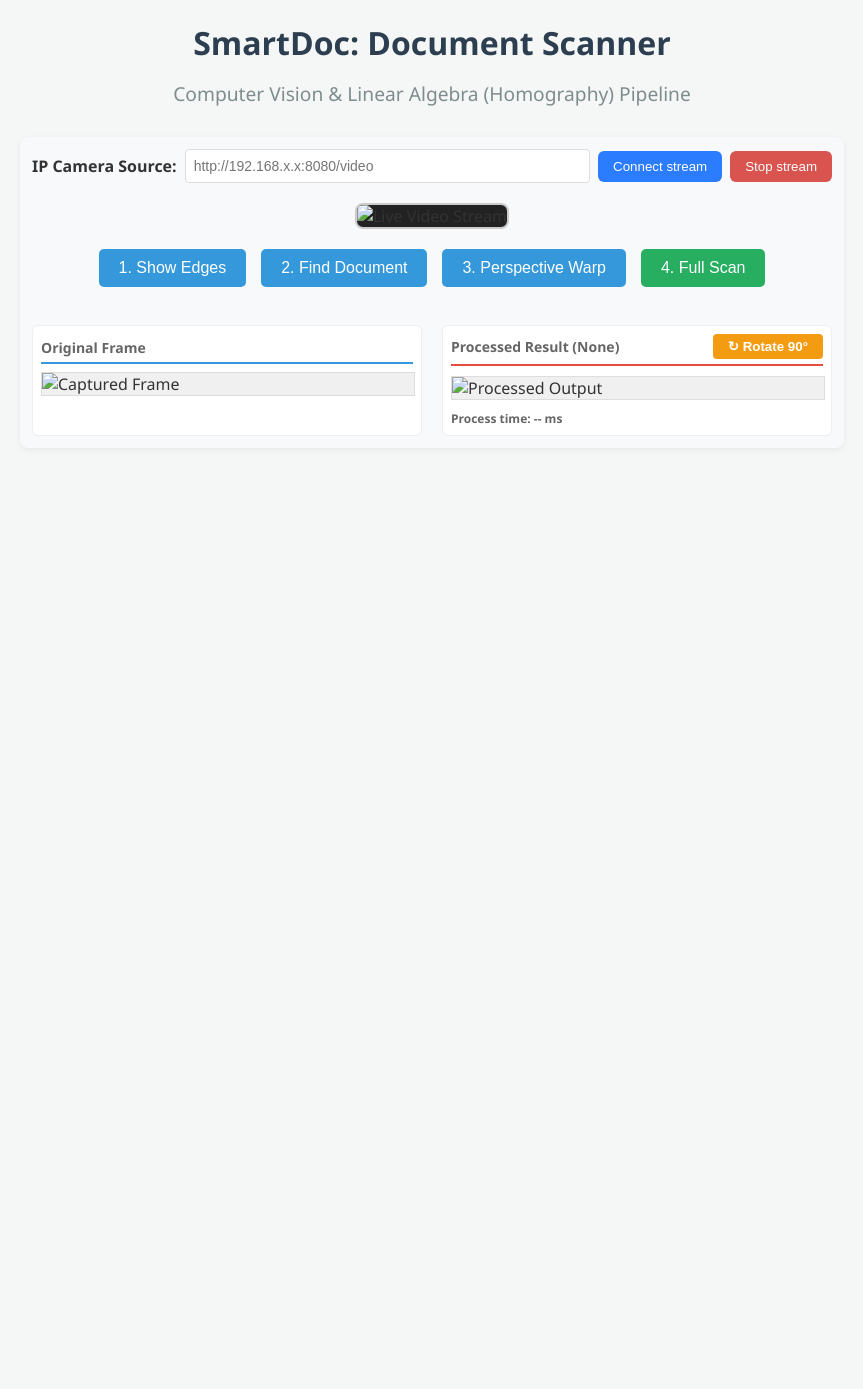
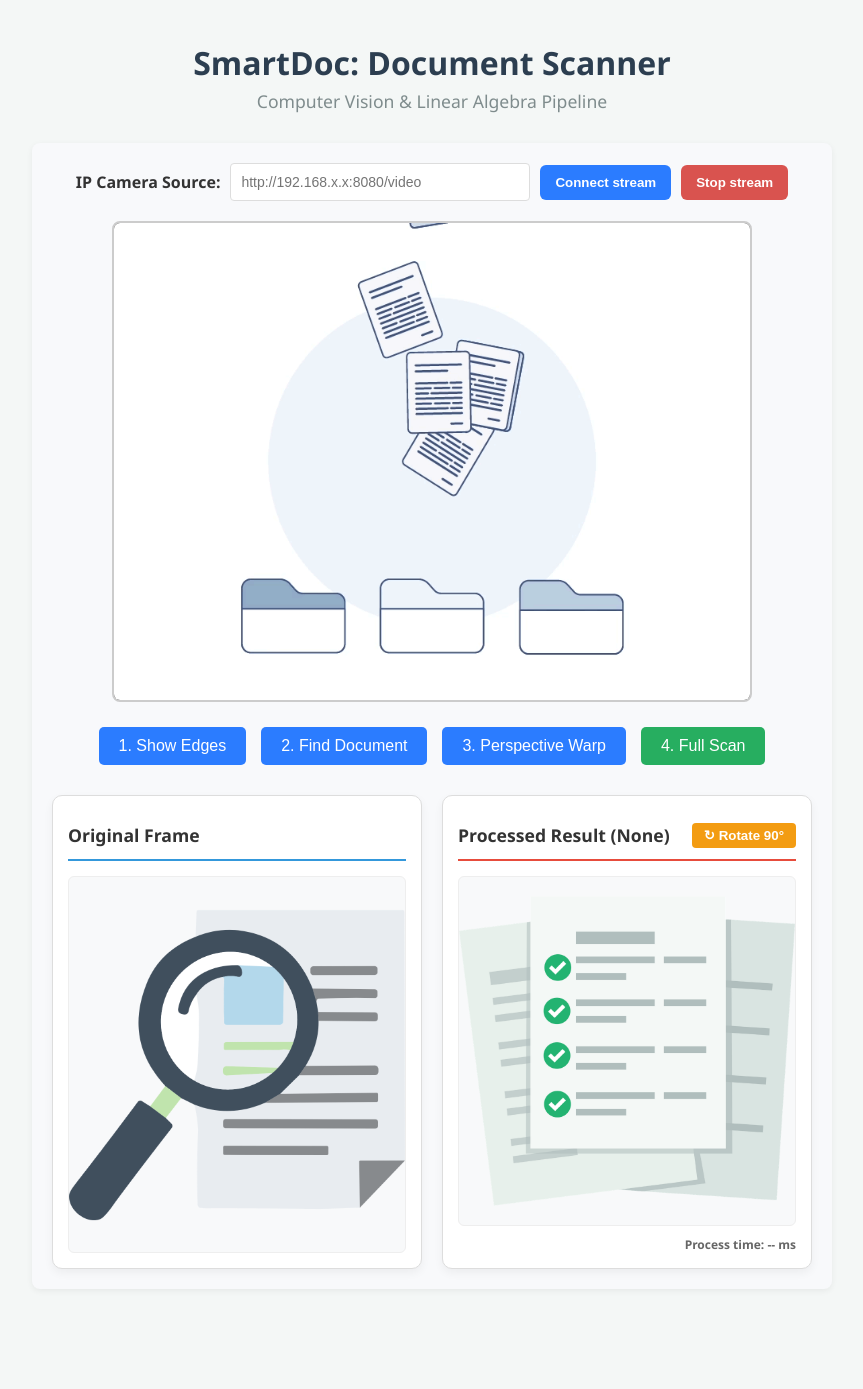
Before and after one commit to hangle02/ComputerVision-main, a Flask app: page / in a window 1280 px wide. Shown: the whole page, without its empty margins (208-1071 px from the left). Before the commit the page ends 423 px from the top, so only its background shows below. Run offline with Flask 3, Linux system fonts and the light colour scheme.

Commit message:
online app

```diff
--- a/app.py
+++ b/app.py
@@ -5,6 +5,7 @@ import threading
 import time
 import base64
 import numpy as np
+from flask import send_from_directory
 
 # --- Import class xử lý ảnh từ file process.py ---
 from process import ImageProcessor
@@ -153,6 +154,17 @@ def rotate():
     except Exception as e:
         return jsonify({'ok': False, 'error': str(e)}), 500
 
+
+# --- PWA ROUTES ---
+@app.route('/manifest.json')
+def serve_manifest():
+    return send_from_directory('static', 'manifest.json')
+
+@app.route('/sw.js')
+def serve_sw():
+    return send_from_directory('static', 'sw.js')
+
+
 if __name__ == '__main__':
     # Chạy Server Flask ở port 5006
     app.run(host='0.0.0.0', port=5006, threaded=True)
--- a/static/style.css
+++ b/static/style.css
@@ -1,107 +1,126 @@
-:root{
+:root {
   --card-bg: #f8f9fb;
   --accent: #2b7cff;
   --muted: #666;
+  --blue-line: #3498db;
+  --red-line: #e74c3c;
+  --success: #27ae60;
+  --warning: #f39c12;
 }
-body{
-  font-family: Arial, Helvetica, sans-serif;
-  margin: 12px;
-  background: #fff;
-  color: #222;
+
+* { box-sizing: border-box; }
+
+body {
+  font-family: 'Segoe UI', Tahoma, Geneva, Verdana, sans-serif;
+  background: #f4f7f6;
+  color: #333;
+  margin: 0;
+  padding: 20px;
+  padding-bottom: 100px;
 }
-h1{
-  text-align:center;
-  margin-bottom: 12px;
+
+.app-header h1 { text-align: center; color: #2c3e50; margin-bottom: 5px; }
+.app-header h2 { text-align: center; color: #7f8c8d; font-size: 1.1em; font-weight: 400; margin-bottom: 30px; margin-top: 0; }
+
+.container { display: flex; justify-content: center; }
+.cam-col { max-width: 800px; width: 100%; background: var(--card-bg); border-radius: 8px; padding: 20px; box-shadow: 0 2px 6px rgba(0,0,0,0.06); }
+
+/* Controls */
+.controls { display: flex; gap: 10px; align-items: center; justify-content: center; margin-bottom: 20px; }
+.controls input[type="text"] { flex: 1; max-width: 300px; padding: 10px; border-radius: 4px; border: 1px solid #ddd; font-size: 14px; }
+.controls button { padding: 10px 15px; border-radius: 6px; border: none; color: white; cursor: pointer; font-weight: bold; }
+.btn-connect { background: var(--accent); }
+.stop { background: #d9534f; }
+
+.video-box { text-align: center; margin-bottom: 20px; }
+.video-box img { width: 100%; max-width: 640px; border: 2px solid #ccc; border-radius: 8px; background: #222; }
+
+/* Desktop Buttons */
+.desktop-step-controls { display: flex; justify-content: center; gap: 15px; margin-top: 20px; flex-wrap: wrap; }
+.step-btn { padding: 10px 20px; font-size: 16px; cursor: pointer; border: none; border-radius: 5px; background-color: var(--accent); color: white; transition: 0.3s; }
+.step-btn:hover { opacity: 0.9; }
+
+/* Results */
+.results-wrapper {
+  display: flex;
+  gap: 20px;
+  align-items: stretch;
+  margin-top: 30px;
 }
-.container{
-  display: grid;
-  grid-template-columns: 1fr 1fr;
-  gap: 16px;
-  align-items: start;
+
+.image-box, .fragment-box {
+  flex: 1;
+  display: flex;
+  flex-direction: column;
+  background: white;
+  padding: 15px;
+  border-radius: 10px;
+  border: 1px solid #ddd;
+  box-shadow: 0 4px 10px rgba(0,0,0,0.05);
 }
-/* each column */
-.cam-col{
-  background: var(--card-bg);
-  border-radius: 8px;
-  padding: 12px;
-  box-shadow: 0 2px 6px rgba(0,0,0,0.06);
+
+.image-box h3, .result-header {
+  height: 50px;
+  margin: 0 0 15px 0;
+  display: flex;
+  align-items: center;
+  box-sizing: border-box;
 }
-.controls{
-  display:flex;
-  gap:8px;
-  align-items:center;
-  margin-bottom:8px;
+
+.image-box h3 { border-bottom: 2px solid var(--blue-line); width: 100%; font-size: 1.1rem; }
+.result-header { border-bottom: 2px solid var(--red-line); justify-content: space-between; }
+.result-header h3 { margin: 0; font-size: 1.1rem; border: none; padding: 0; }
+
+.rotate-btn { padding: 5px 12px; cursor: pointer; background-color: var(--warning); color: white; border: none; border-radius: 4px; font-weight: bold; }
+
+.image-box img, .fragment-box img {
+  width: 100%;
+  height: 350px;
+  flex-grow: 1;
+  object-fit: contain;
+  background: #f8f9fa;
+  border: 1px solid #eee;
+  border-radius: 6px;
 }
-.controls input[type="text"]{
-  flex:1;
-  padding:8px;
-  border-radius:4px;
-  border:1px solid #ddd;
-  font-size:14px;
+
+.process-meta { margin-top: 10px; font-weight: bold; font-size: 12px; color: var(--muted); text-align: right; }
+
+/* PWA Elements */
+.install-btn {
+  display: block; width: fit-content; margin: 10px auto 20px auto;
+  background-color: var(--success); color: white; padding: 12px 24px;
+  border-radius: 30px; font-weight: bold; border: none;
+  box-shadow: 0 4px 10px rgba(39, 174, 96, 0.3); cursor: pointer; z-index: 999;
 }
-.controls button{
-  padding:8px 10px;
-  border-radius:6px;
-  border:none;
-  background:var(--accent);
-  color:white;
-  cursor:pointer;
+.mobile-bottom-bar { display: none; }
+
+/* Mobile View */
+@media (max-width: 768px) {
+  body { padding: 10px; padding-bottom: 100px; }
+  .app-header h2, .desktop-only, .desktop-step-controls { display: none; }
+  .controls { flex-direction: column; align-items: stretch; }
+  .controls input[type="text"] { max-width: 100%; font-size: 16px; }
+
+  .mobile-bottom-bar {
+    display: flex; position: fixed; bottom: 0; left: 0; width: 100%;
+    background: white; box-shadow: 0 -2px 10px rgba(0,0,0,0.1);
+    justify-content: space-around; align-items: center;
+    padding: 10px 5px; padding-bottom: calc(10px + env(safe-area-inset-bottom));
+    z-index: 100;
+  }
+
+  .action-btn {
+    background: transparent; border: none; display: flex; flex-direction: column;
+    align-items: center; color: var(--muted); font-size: 0.7rem; font-weight: 600; gap: 4px;
+  }
+  .action-btn .icon { font-size: 1.4rem; }
+  .action-btn-main { color: var(--success); }
+  .action-btn-main .icon {
+    background: var(--success); color: white; padding: 10px; border-radius: 50%;
+    transform: translateY(-5px);
+  }
+
+  .results-wrapper { flex-direction: column; }
+  .image-box h3, .result-header { height: auto; }
+  .image-box img, .fragment-box img { height: 280px; }
 }
-.controls button.stop{
-  background:#d9534f;
-}
-.video-box{
-  position: relative;
-  margin-bottom:8px;
-}
-.video-box img{
-  width:100%;
-  height:320px;
-  object-fit:cover;
-  border-radius:6px;
-  background:#222;
-}
-.capture-btn{
-  position:absolute;
-  right:12px;
-  bottom:12px;
-  background: rgba(255,255,255,0.9);
-  color:#111;
-  border-radius:50%;
-  width:44px;
-  height:44px;
-  border:2px solid #eee;
-  font-weight:bold;
-  cursor:pointer;
-  box-shadow: 0 2px 6px rgba(0,0,0,0.15);
-  display:flex;
-  align-items:center;
-  justify-content:center;
-  font-size:20px;
-  line-height:1;
-}
-.image-box, .fragment-box{
-  margin-top:8px;
-  background:white;
-  padding:8px;
-  border-radius:6px;
-  border:1px solid #eee;
-}
-.image-box img, .fragment-box img{
-  width:100%;
-  height:auto;
-  max-height:240px;
-  object-fit:contain;
-  display:block;
-  background:#f0f0f0;
-}
-h3{
-  margin:4px 0 8px 0;
-  font-size:14px;
-  color:var(--muted);
-}
-.process-meta{
-  margin-top:6px;
-  font-size:12px;
-  color:var(--muted);
-}
--- a/templates/index.html
+++ b/templates/index.html
@@ -2,111 +2,81 @@
 <html lang="en">
 <head>
   <meta charset="utf-8" />
-  <title>SmartDoc Scanner - CV & Linear Algebra Project</title>
-  <meta name="viewport" content="width=device-width, initial-scale=1" />
+  <title>SmartDoc Scanner</title>
+  <meta name="viewport" content="width=device-width, initial-scale=1, maximum-scale=1, user-scalable=no, viewport-fit=cover" />
+  <link rel="manifest" href="/manifest.json">
+  <meta name="theme-color" content="#2c3e50">
+  <link rel="apple-touch-icon" href="/static/icon-192.png">
+
   <link rel="stylesheet" href="/static/style.css">
-  <style>
-    body { font-family: 'Segoe UI', Tahoma, Geneva, Verdana, sans-serif; background: #f4f7f6; color: #333; }
-    h1 { text-align: center; color: #2c3e50; }
-    h2 { text-align: center; color: #7f8c8d; font-size: 1.2em; font-weight: 400; margin-bottom: 30px; }
-
-    .matrix-box {
-      background: #2c3e50;
-      color: #00ff00;
-      font-family: monospace;
-      padding: 15px;
-      border-radius: 8px;
-      margin-top: 15px;
-      display: none;
-      white-space: pre-wrap;
-      font-size: 14px;
-    }
-
-    .step-controls {
-      display: flex;
-      justify-content: center;
-      gap: 15px;
-      margin-top: 20px;
-      flex-wrap: wrap;
-    }
-
-    .step-btn {
-      padding: 10px 20px;
-      font-size: 16px;
-      cursor: pointer;
-      border: none;
-      border-radius: 5px;
-      background-color: #3498db;
-      color: white;
-      transition: 0.3s;
-    }
-
-    .step-btn:hover { background-color: #2980b9; }
-
-    /* Nút xoay ảnh nổi bật hơn */
-    .rotate-btn {
-      padding: 5px 15px;
-      cursor: pointer;
-      background-color: #f39c12;
-      color: white;
-      border: none;
-      border-radius: 4px;
-      font-weight: bold;
-      transition: 0.2s;
-    }
-    .rotate-btn:hover { background-color: #d68910; }
-  </style>
 </head>
 <body>
-  <h1>SmartDoc: Document Scanner</h1>
-  <h2>Computer Vision & Linear Algebra (Homography) Pipeline</h2>
 
-  <div class="container" style="display: flex; justify-content: center;">
-    <div class="cam-col" id="col-1" style="max-width: 800px; width: 100%;">
+  <div class="app-header">
+    <h1>SmartDoc: Document Scanner</h1>
+    <h2>Computer Vision & Linear Algebra Pipeline</h2>
+  </div>
 
-      <div class="controls" style="text-align: center; margin-bottom: 20px;">
-        <label style="font-weight: bold;">IP Camera Source:</label>
-        <input type="text" id="src-1" placeholder="http://192.168.x.x:8080/video" style="padding: 8px; width: 300px;"/>
-        <button onclick="setSource(1)" style="padding: 8px 15px;">Connect stream</button>
-        <button onclick="stopSource(1)" class="stop" style="padding: 8px 15px;">Stop stream</button>
+  <main class="container">
+    <div class="cam-col" id="col-1">
+
+      <button id="install-btn" class="install-btn" style="display: none;">📲 Install App</button>
+
+      <div class="controls">
+        <label class="desktop-only" style="font-weight: bold;">IP Camera Source:</label>
+        <input type="text" id="src-1" placeholder="http://192.168.x.x:8080/video" />
+        <button onclick="setSource(1)" class="btn-connect">Connect stream</button>
+        <button onclick="stopSource(1)" class="stop">Stop stream</button>
       </div>
 
-      <div class="video-box" style="text-align: center;">
-        <img id="video-1" src="" alt="Live Video Stream" style="width: 100%; max-width: 640px; border: 2px solid #ccc; border-radius: 8px;"/>
+      <div class="video-box">
+        <img id="video-1"
+             src="/static/images/default-stream.gif"
+             onerror="handleBrokenStream(this)"
+             alt="Live Video Stream" />
       </div>
 
-      <div class="step-controls">
+      <div class="desktop-step-controls">
         <button class="step-btn" onclick="captureAndProcess(1, 'edges')">1. Show Edges</button>
         <button class="step-btn" onclick="captureAndProcess(1, 'contours')">2. Find Document</button>
         <button class="step-btn" onclick="captureAndProcess(1, 'warp')">3. Perspective Warp</button>
         <button class="step-btn" onclick="captureAndProcess(1, 'all')" style="background-color: #27ae60;">4. Full Scan</button>
       </div>
 
-      <div style="display: flex; gap: 20px; margin-top: 30px;">
-        <div class="image-box" style="flex: 1;">
-          <h3 style="border-bottom: 2px solid #3498db; padding-bottom: 5px;">Original Frame</h3>
-          <img id="captured-1" src="" alt="Captured Frame" style="width: 100%; border: 1px solid #ddd;" />
+      <div class="results-wrapper">
+        <div class="image-box">
+          <h3>Original Frame</h3>
+          <img id="captured-1" src="/static/images/default-capture.png" alt="Captured Frame" />
         </div>
 
-        <div class="fragment-box" style="flex: 1; position: relative;">
-
-          <div style="display: flex; justify-content: space-between; align-items: center; border-bottom: 2px solid #e74c3c; padding-bottom: 5px;">
-              <h3 style="margin: 0;">Processed Result (<span id="current-step-label">None</span>)</h3>
-
-              <button class="rotate-btn" onclick="rotateImage(1)">
-                  ↻ Rotate 90°
-              </button>
+        <div class="fragment-box">
+          <div class="result-header">
+              <h3>Processed Result (<span id="current-step-label">None</span>)</h3>
+              <button class="rotate-btn" onclick="rotateImage(1)">↻ Rotate 90°</button>
           </div>
-
-          <img id="fragment-1" src="" alt="Processed Output" style="width: 100%; border: 1px solid #ddd; margin-top: 10px;" />
-          <div class="process-meta" id="proc-time-1" style="margin-top: 10px; font-weight: bold;">Process time: -- ms</div>
-
-          <div id="matrix-display-1" class="matrix-box"></div>
+          <img id="fragment-1" src="/static/images/default-processed.png" alt="Processed Output" />
+          <div class="process-meta" id="proc-time-1">Process time: -- ms</div>
+          <div id="matrix-display-1" class="matrix-box" style="display:none;"></div>
         </div>
       </div>
 
     </div>
-  </div>
+  </main>
+
+  <nav class="mobile-bottom-bar">
+    <button class="action-btn" onclick="captureAndProcess(1, 'edges')">
+      <span class="icon">🔍</span> Edges
+    </button>
+    <button class="action-btn" onclick="captureAndProcess(1, 'contours')">
+      <span class="icon">📄</span> Find
+    </button>
+    <button class="action-btn" onclick="captureAndProcess(1, 'warp')">
+      <span class="icon">📐</span> Warp
+    </button>
+    <button class="action-btn action-btn-main" onclick="captureAndProcess(1, 'all')">
+      <span class="icon">📸</span> Scan
+    </button>
+  </nav>
 
   <script src="/static/main.js"></script>
 </body>
```
Also changed, not shown: static/main.js (+69 -40 lines), static/sw.js (added, +28 -0 lines), static/icon-192.png (added), static/icon-512.png (added), static/images/default-capture.png (added), static/images/default-processed.png (added), static/images/default-stream.gif (added), static/manifest.json (added).
